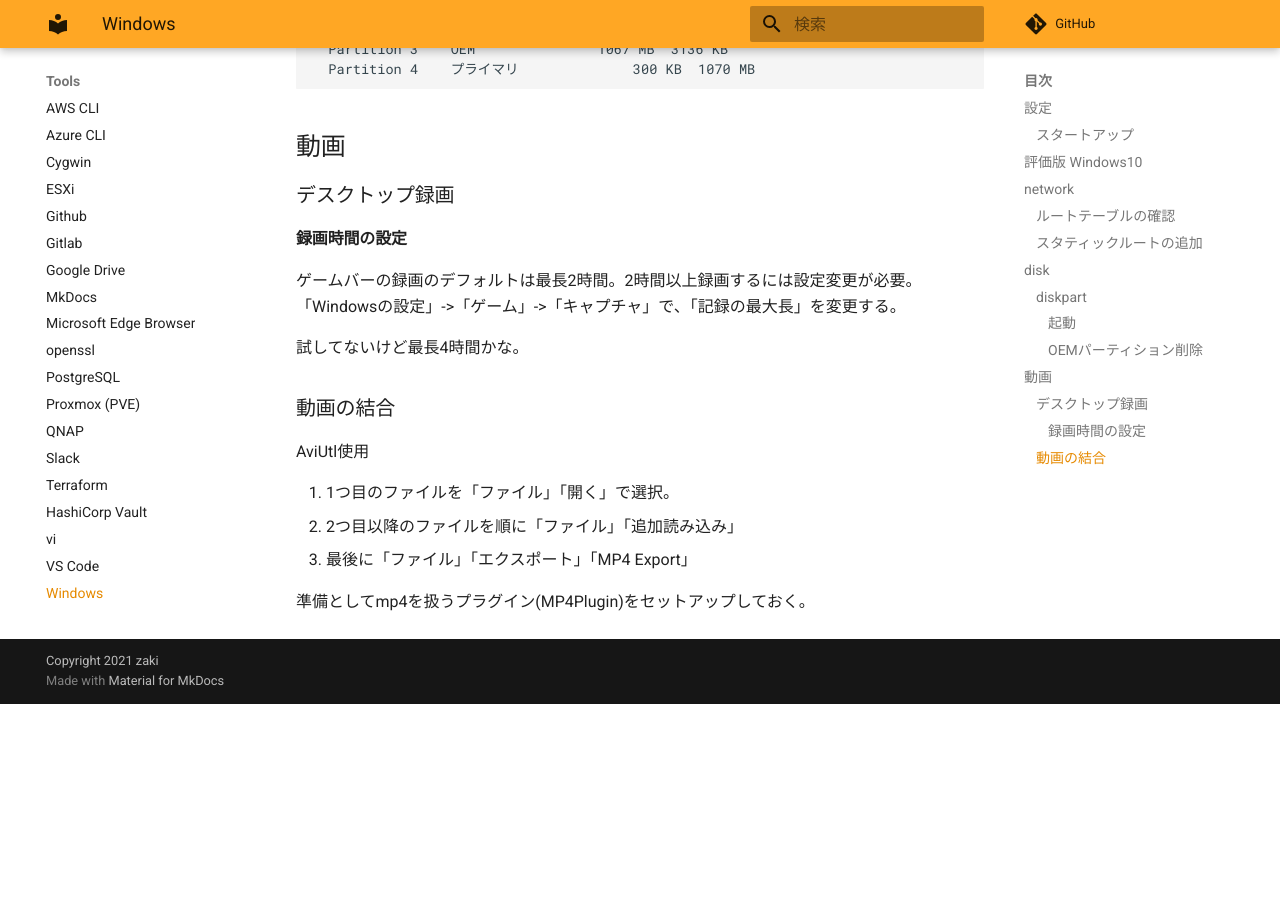
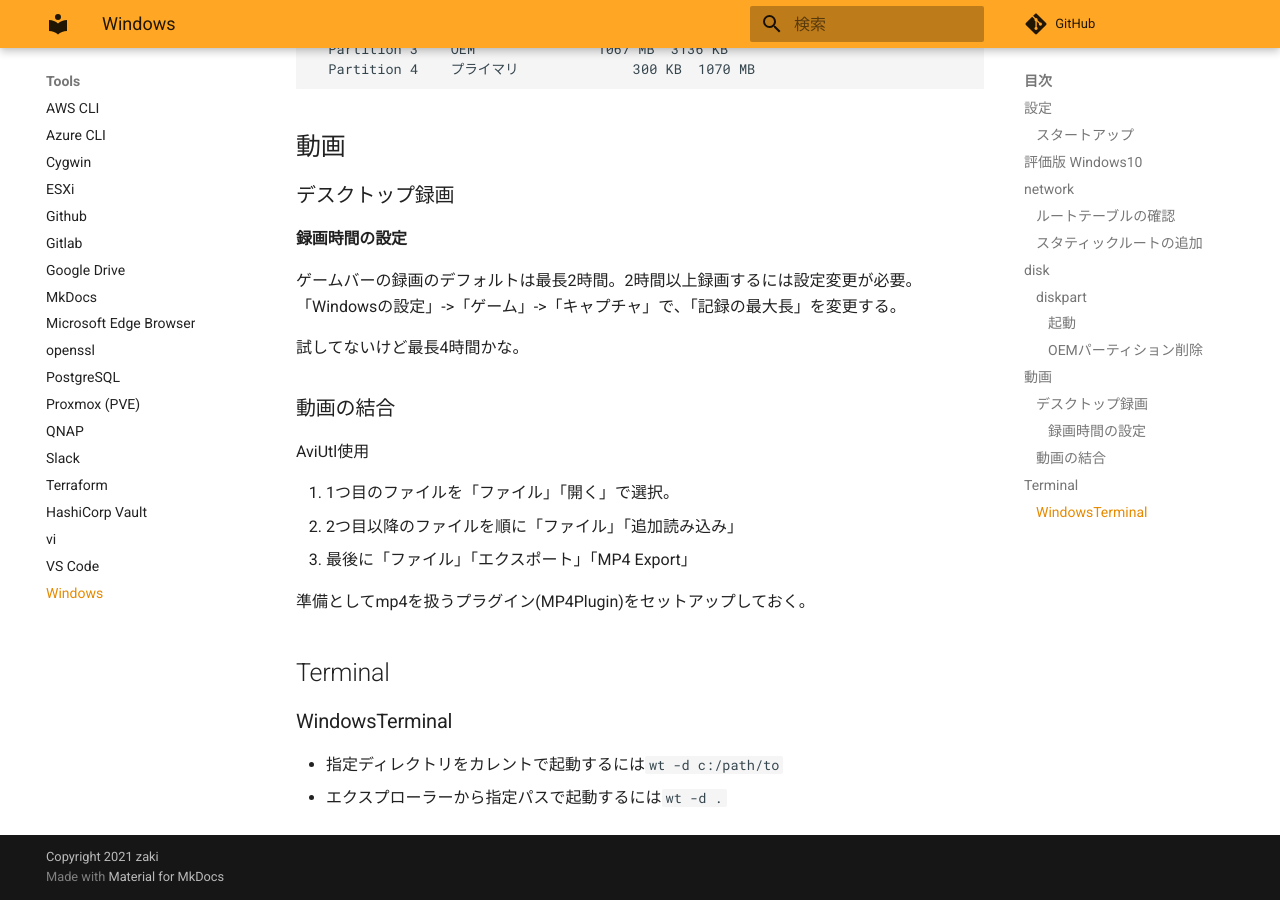
Before and after one commit to zaki-lknr/docs, an MkDocs documentation site: the page built from docs/Tools/windows.md, in a window 1280 px wide and 900 px high, scrolled down 1856 px. Built offline with MkDocs 1.6.1 and Material for MkDocs 9.7.7, drawn with Linux system fonts in a browser that asks for light colours; comment, search, counter and statistics services are not loaded; before the commit the page ends 2560 px from its top, so only the background shows below that.

Commit message:
add: tools/windows: wtのディレクトリ指定

```diff
--- a/docs/Tools/windows.md
+++ b/docs/Tools/windows.md
@@ -100,3 +100,10 @@ AviUtl使用
 3. 最後に「ファイル」「エクスポート」「MP4 Export」
 
 準備としてmp4を扱うプラグイン(MP4Plugin)をセットアップしておく。
+
+## Terminal
+
+### WindowsTerminal
+
+- 指定ディレクトリをカレントで起動するには`wt -d c:/path/to`
+- エクスプローラーから指定パスで起動するには`wt -d .`
```
